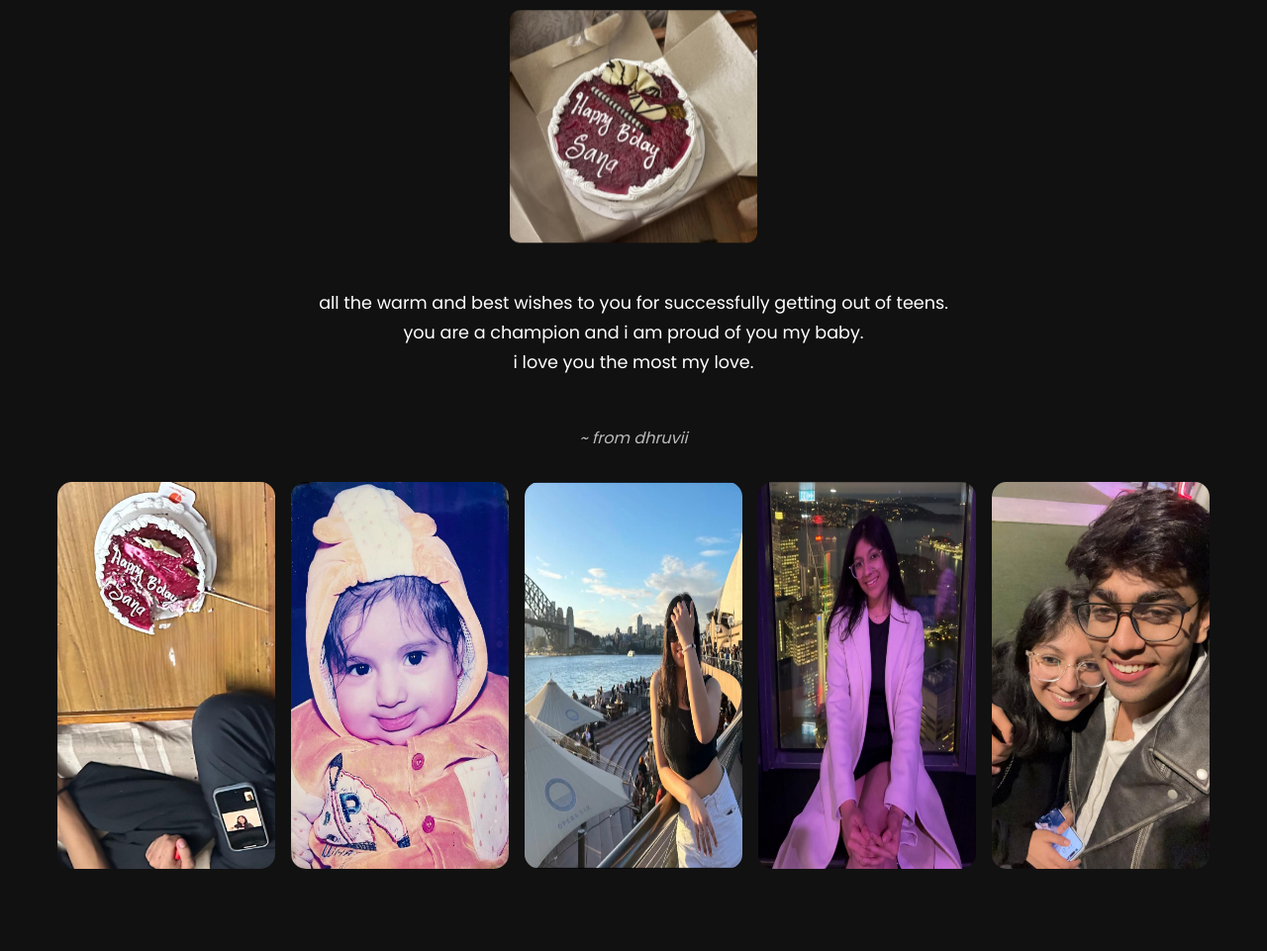
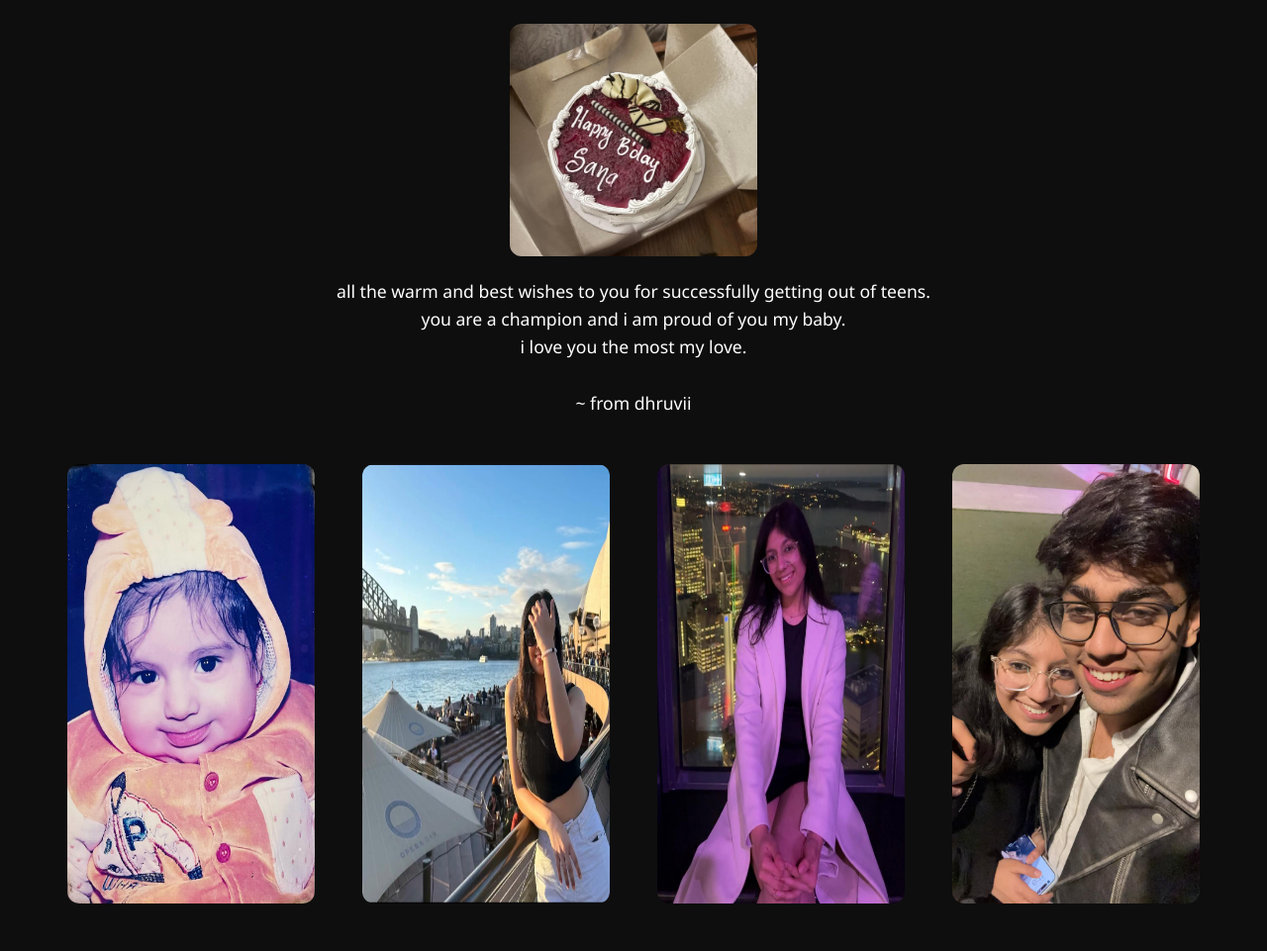
Before and after one commit to dhruvgrover5/sanaflex-birthday, a plain HTML site: page index.html in a window 1280 px wide. Shown: the part 106-1067 px from the top of the page at 99% size. Before the commit the page ends 1016 px from the top, so only its background shows below. Drawn offline with Linux system fonts and the light colour scheme.

Commit message:
Update index.html

```diff
--- a/index.html
+++ b/index.html
@@ -2,100 +2,103 @@
 <html lang="en">
 <head>
   <meta charset="UTF-8" />
-  <meta name="viewport" content="width=device-width, initial-scale=1.0"/>
-  <title>Happy 20th Birthday Sana 🎉</title>
-  <link href="https://fonts.googleapis.com/css2?family=Pacifico&family=Poppins&display=swap" rel="stylesheet">
+  <meta name="viewport" content="width=device-width, initial-scale=1.0" />
+  <title>Happy 20th Birthday My Baby 🎉</title>
   <style>
-    * {
+    body {
       margin: 0;
-      padding: 0;
-      box-sizing: border-box;
+      font-family: 'Segoe UI', Tahoma, Geneva, Verdana, sans-serif;
+      background-color: #0e0e0e;
+      color: white;
+      text-align: center;
     }
-    body {
-      background-color: #111;
-      color: #fff;
-      font-family: 'Poppins', sans-serif;
-      text-align: center;
-      padding: 2rem;
-    }
+
     h1 {
       font-size: 2.5rem;
-      margin-bottom: 1rem;
-      animation: pop 1.5s ease-in-out;
+      margin-top: 2rem;
+      animation: bounce 2s ease infinite;
     }
-    p {
-      font-size: 1.1rem;
-      margin: 1rem auto;
-      max-width: 700px;
-      line-height: 1.7;
-      animation: fadeIn 2s ease-in;
+
+    img {
+      max-width: 250px;
+      margin: 1rem;
+      border-radius: 12px;
+      transition: transform 0.3s ease;
+      cursor: pointer;
     }
-    .cake {
-      width: 250px;
-      margin: 1rem auto;
-      border-radius: 10px;
-      animation: float 3s ease-in-out infinite;
+
+    img:hover {
+      transform: scale(1.05);
     }
+
+    .cake-cut {
+      display: none;
+      animation: fadeIn 1s ease-in-out forwards;
+    }
+
     .gallery {
       display: flex;
       flex-wrap: wrap;
       justify-content: center;
       gap: 1rem;
-      margin-top: 2rem;
-    }
-    .gallery img {
-      width: 220px;
-      height: auto;
-      border-radius: 15px;
-      transition: transform 0.3s ease;
-      animation: fadeIn 2s ease-in;
-    }
-    .gallery img:hover {
-      transform: scale(1.05);
+      padding: 2rem 0;
     }
 
-    footer {
-      margin-top: 3rem;
-      font-style: italic;
-      color: #bbb;
+    p {
+      font-size: 1.1rem;
+      max-width: 600px;
+      margin: auto;
+      line-height: 1.6;
     }
 
-    @keyframes float {
-      0% { transform: translateY(0); }
+    @keyframes bounce {
+      0%, 100% { transform: translateY(0); }
       50% { transform: translateY(-10px); }
-      100% { transform: translateY(0); }
-    }
-
-    @keyframes pop {
-      0% { transform: scale(0); opacity: 0; }
-      100% { transform: scale(1); opacity: 1; }
     }
 
     @keyframes fadeIn {
-      from { opacity: 0; }
-      to { opacity: 1; }
+      0% { opacity: 0; }
+      100% { opacity: 1; }
     }
   </style>
 </head>
 <body>
   <h1>happy 20th birthday my baby 🎉</h1>
 
-  <img src="cake.png.png" alt="Birthday Cake" class="cake" />
+  <!-- Cake Image -->
+  <img src="cake.png.png" alt="Birthday Cake" id="mainCake" />
+  <img src="cake-cut.png.png" alt="Cake Cut" id="cutCake" class="cake-cut" />
 
+  <!-- Audio -->
+  <audio id="cakeSound" src="https://www.fesliyanstudios.com/play-mp3/387" preload="auto"></audio>
+
+  <!-- Message -->
   <p>
-    all the warm and best wishes to you for successfully getting out of teens. <br>
-    you are a champion and i am proud of you my baby. <br>
-    i love you the most my love.
+    all the warm and best wishes to you for successfully getting out of teens.<br>
+    you are a champion and i am proud of you my baby.<br>
+    i love you the most my love.<br>
+    <br>
+    ~ from dhruvii
   </p>
 
-  <footer>~ from dhruvii</footer>
+  <!-- Photo Gallery -->
+  <div class="gallery">
+    <img src="sana.png.png" alt="Sana 1" />
+    <img src="sana1.png.png" alt="Sana 2" />
+    <img src="sana2.png.png" alt="Sana 3" />
+    <img src="sana3.png.png" alt="Sana 4" />
+  </div>
 
-  <div class="gallery">
-    <img src="cake-cut.png.png" alt="cake cut" />
-    <img src="sana.png.png" alt="sana" />
-    <img src="sana1.png.png" alt="sana1" />
-    <img src="sana2.png.png" alt="sana2" />
-    <img src="sana3.png.png" alt="sana3" />
-  </div>
+  <script>
+    const mainCake = document.getElementById("mainCake");
+    const cutCake = document.getElementById("cutCake");
+    const cakeSound = document.getElementById("cakeSound");
+
+    mainCake.addEventListener("click", () => {
+      mainCake.style.display = "none";
+      cutCake.style.display = "inline";
+      cakeSound.play();
+    });
+  </script>
 </body>
 </html>
```
